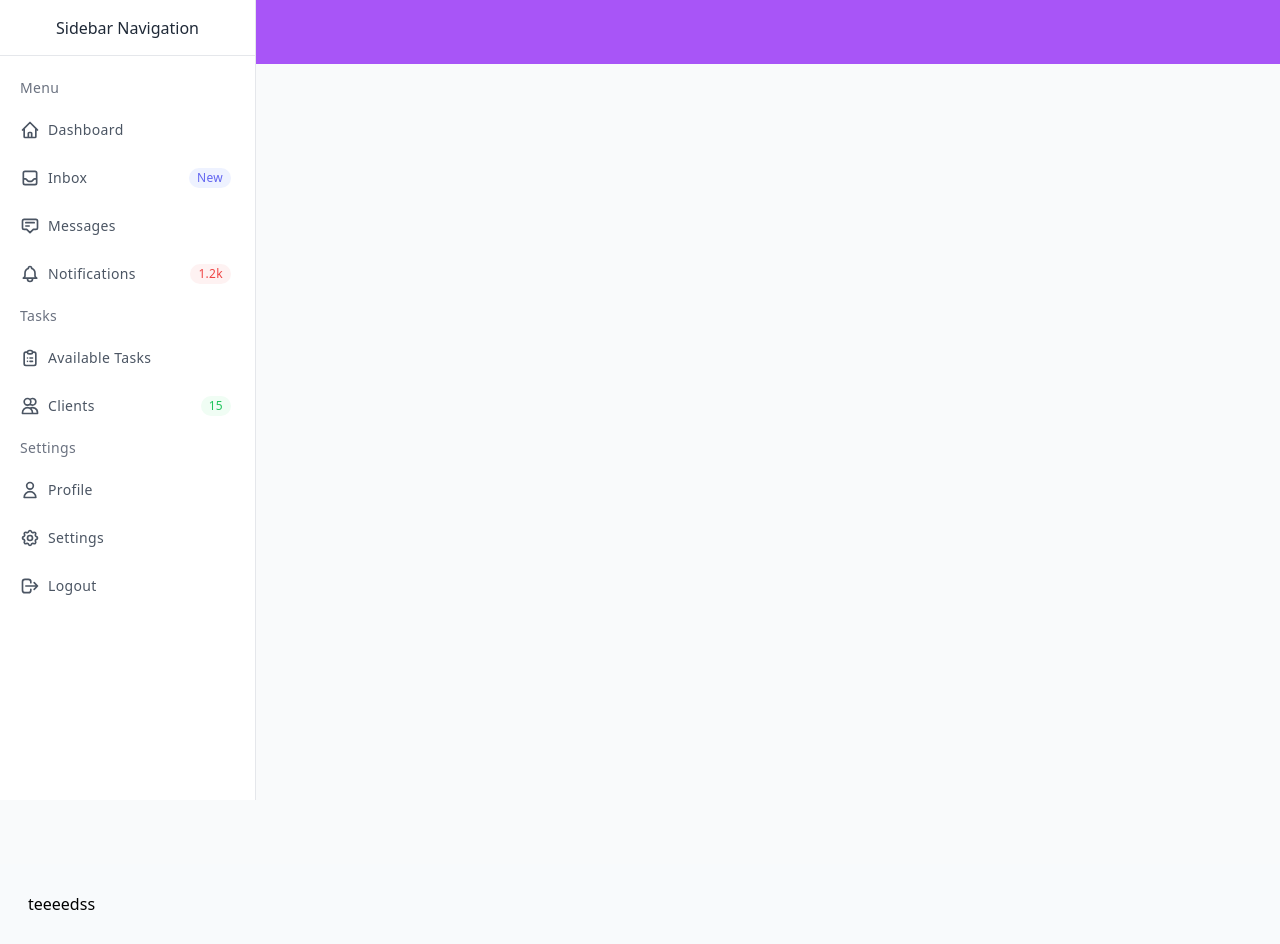
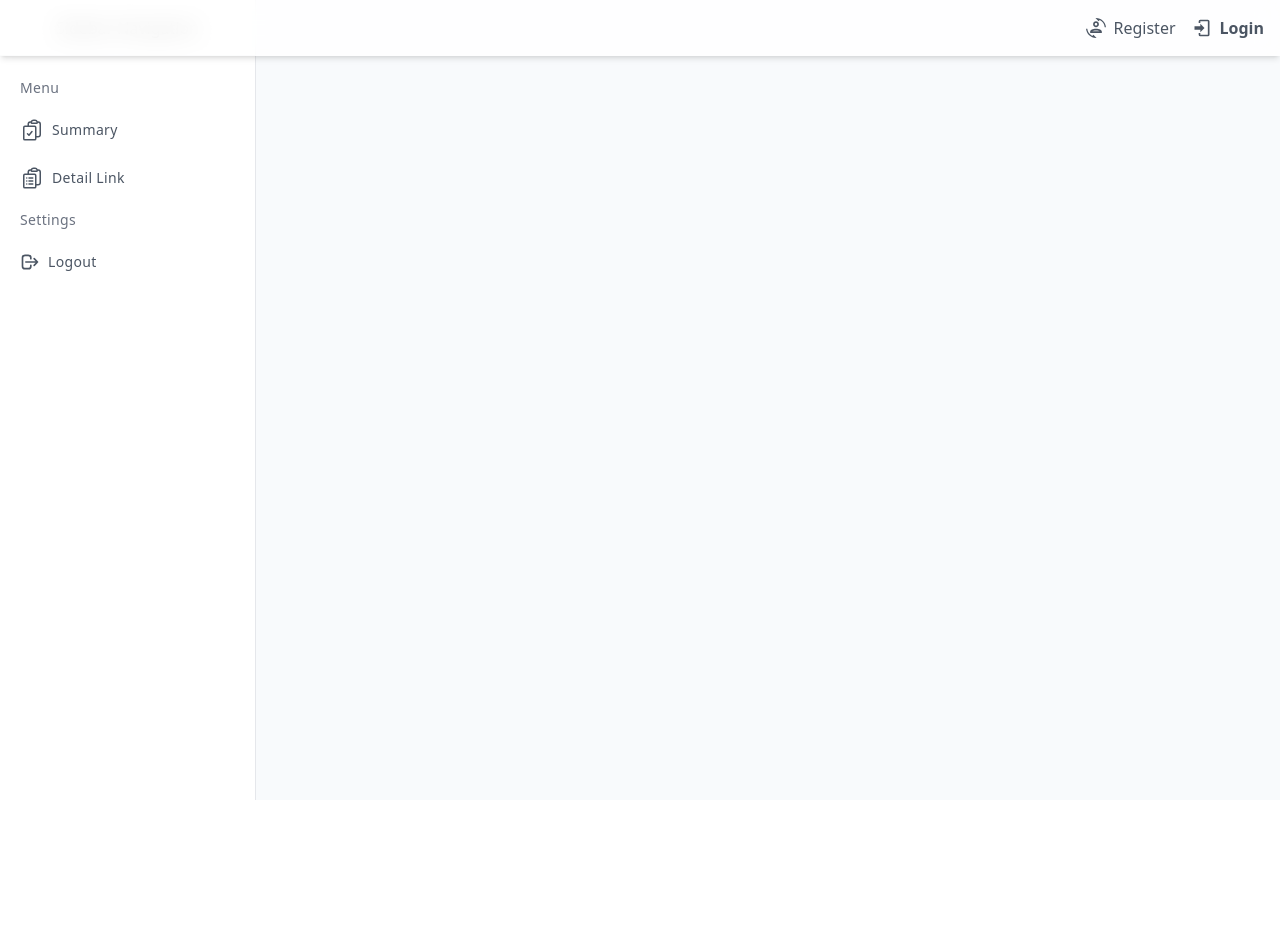
Before and after one commit to dzul58/thirdparty-risk-review, a React (Create React App) app in the folder client/: page / in a window 1280 px wide. After the commit the page ends 800 px from the top, so only its background shows below. Built offline with nearby package versions, Linux system fonts and the light colour scheme.

Commit message:
sidebar & navbar done

```diff
--- a/client/src/components/Navbar.jsx
+++ b/client/src/components/Navbar.jsx
@@ -15,15 +15,28 @@ const Navbar = () => {
   }
 
   return (
-    <div className="bg-purple-500 text-white md:relative">
-      <div className="p-4 flex justify-between items-center">
-        <h2 className="text-2xl font-bold">
-          <Link to="/" className="hover:text-white">
-            Moving Address
-          </Link>
-        </h2>
+    <nav className="flex justify-between items-center py-4 bg-white/80 backdrop-blur-md shadow-md w-full fixed top-0 left-0 right-0 z-10">
+      {/* Logo or brand name can go here */}
+      <div className="ml-4">
+        <span className="text-xl font-bold"></span>
       </div>
-    </div>
+
+      {/* Login and Register buttons */}
+      <div className="flex items-center space-x-4 mr-4">
+        <Link to="/register" className="flex items-center text-gray-600 hover:text-blue-500 cursor-pointer transition-colors duration-300">
+          <svg className="fill-current h-5 w-5 mr-2" xmlns="http://www.w3.org/2000/svg" xmlnsXlink="http://www.w3.org/1999/xlink" version="1.1" width="24" height="24" viewBox="0 0 24 24">
+            <path d="M12 0L11.34 .03L15.15 3.84L16.5 2.5C19.75 4.07 22.09 7.24 22.45 11H23.95C23.44 4.84 18.29 0 12 0M12 4C10.07 4 8.5 5.57 8.5 7.5C8.5 9.43 10.07 11 12 11C13.93 11 15.5 9.43 15.5 7.5C15.5 5.57 13.93 4 12 4M12 6C12.83 6 13.5 6.67 13.5 7.5C13.5 8.33 12.83 9 12 9C11.17 9 10.5 8.33 10.5 7.5C10.5 6.67 11.17 6 12 6M.05 13C.56 19.16 5.71 24 12 24L12.66 23.97L8.85 20.16L7.5 21.5C4.25 19.94 1.91 16.76 1.55 13H.05M12 13C8.13 13 5 14.57 5 16.5V18H19V16.5C19 14.57 15.87 13 12 13M12 15C14.11 15 15.61 15.53 16.39 16H7.61C8.39 15.53 9.89 15 12 15Z" />
+          </svg>
+          Register
+        </Link>
+        <Link to="/login" className="flex items-center text-gray-600 cursor-pointer transition-colors duration-300 font-semibold text-blue-600">
+          <svg className="fill-current h-5 w-5 mr-2" xmlns="http://www.w3.org/2000/svg" xmlnsXlink="http://www.w3.org/1999/xlink" version="1.1" width="24" height="24" viewBox="0 0 24 24">
+            <path d="M10,17V14H3V10H10V7L15,12L10,17M10,2H19A2,2 0 0,1 21,4V20A2,2 0 0,1 19,22H10A2,2 0 0,1 8,20V18H10V20H19V4H10V6H8V4A2,2 0 0,1 10,2Z" />
+          </svg>
+          Login
+        </Link>
+      </div>
+    </nav>
   );
 };
 
--- a/client/src/components/Sidebar.jsx
+++ b/client/src/components/Sidebar.jsx
@@ -1,110 +1,66 @@
-// import React, { useState } from 'react';
-// import { Link, useNavigate } from 'react-router-dom';
+import React from 'react';
+import { Link, useNavigate } from 'react-router-dom';
 
 const Sidebar = () => {
+  const navigate = useNavigate();
+
+  const handleLogout = () => {
+    // Implement logout here
+    // Example: localStorage.removeItem('access_token');
+    navigate('/login');
+  };
+
   return (
-    <div class="min-h-screen flex flex-col flex-auto flex-shrink-0 antialiased bg-gray-50 text-gray-800">
-      <div class="fixed flex flex-col top-0 left-0 w-64 bg-white h-full border-r">
-        <div class="flex items-center justify-center h-14 border-b">
+    <div className="fixed left-0 top-0 w-64 h-full bg-white border-r overflow-y-auto">
+      <div className="flex items-center justify-center h-14 border-b">
         <div>Sidebar Navigation</div>
       </div>
-        <div class="overflow-y-auto overflow-x-hidden flex-grow">
-          <ul class="flex flex-col py-4 space-y-1">
-            <li class="px-5">
-              <div class="flex flex-row items-center h-8">
-                <div class="text-sm font-light tracking-wide text-gray-500">Menu</div>
+      <div className="overflow-y-auto overflow-x-hidden flex-grow">
+        <ul className="flex flex-col py-4 space-y-1">
+          <li className="px-5">
+            <div className="flex flex-row items-center h-8">
+              <div className="text-sm font-light tracking-wide text-gray-500">Menu</div>
             </div>
           </li>
           <li>
-              <a href="#" class="relative flex flex-row items-center h-11 focus:outline-none hover:bg-gray-50 text-gray-600 hover:text-gray-800 border-l-4 border-transparent hover:border-indigo-500 pr-6">
-                <span class="inline-flex justify-center items-center ml-4">
-                  <svg class="w-5 h-5" fill="none" stroke="currentColor" viewBox="0 0 24 24" xmlns="http://www.w3.org/2000/svg"><path stroke-linecap="round" stroke-linejoin="round" stroke-width="2" d="M3 12l2-2m0 0l7-7 7 7M5 10v10a1 1 0 001 1h3m10-11l2 2m-2-2v10a1 1 0 01-1 1h-3m-6 0a1 1 0 001-1v-4a1 1 0 011-1h2a1 1 0 011 1v4a1 1 0 001 1m-6 0h6"></path></svg>
+            <Link to="/dashboard" className="relative flex flex-row items-center h-11 focus:outline-none hover:bg-gray-50 text-gray-600 hover:text-gray-800 border-l-4 border-transparent hover:border-sky-500 pr-6">
+              <span className="inline-flex justify-center items-center ml-4">
+              <svg xmlns="http://www.w3.org/2000/svg" fill="none" viewBox="0 0 24 24" strokeWidth={1.5} stroke="currentColor" className="size-6">
+                 <path strokeLinecap="round" strokeLinejoin="round" d="M11.35 3.836c-.065.21-.1.433-.1.664 0 .414.336.75.75.75h4.5a.75.75 0 0 0 .75-.75 2.25 2.25 0 0 0-.1-.664m-5.8 0A2.251 2.251 0 0 1 13.5 2.25H15c1.012 0 1.867.668 2.15 1.586m-5.8 0c-.376.023-.75.05-1.124.08C9.095 4.01 8.25 4.973 8.25 6.108V8.25m8.9-4.414c.376.023.75.05 1.124.08 1.131.094 1.976 1.057 1.976 2.192V16.5A2.25 2.25 0 0 1 18 18.75h-2.25m-7.5-10.5H4.875c-.621 0-1.125.504-1.125 1.125v11.25c0 .621.504 1.125 1.125 1.125h9.75c.621 0 1.125-.504 1.125-1.125V18.75m-7.5-10.5h6.375c.621 0 1.125.504 1.125 1.125v9.375m-8.25-3 1.5 1.5 3-3.75" />
+              </svg>
               </span>
-                <span class="ml-2 text-sm tracking-wide truncate">Dashboard</span>
-              </a>
+              <span className="ml-2 text-sm tracking-wide truncate">Summary</span>
+            </Link>
           </li>
           <li>
-              <a href="#" class="relative flex flex-row items-center h-11 focus:outline-none hover:bg-gray-50 text-gray-600 hover:text-gray-800 border-l-4 border-transparent hover:border-indigo-500 pr-6">
-                <span class="inline-flex justify-center items-center ml-4">
-                  <svg class="w-5 h-5" fill="none" stroke="currentColor" viewBox="0 0 24 24" xmlns="http://www.w3.org/2000/svg"><path stroke-linecap="round" stroke-linejoin="round" stroke-width="2" d="M20 13V6a2 2 0 00-2-2H6a2 2 0 00-2 2v7m16 0v5a2 2 0 01-2 2H6a2 2 0 01-2-2v-5m16 0h-2.586a1 1 0 00-.707.293l-2.414 2.414a1 1 0 01-.707.293h-3.172a1 1 0 01-.707-.293l-2.414-2.414A1 1 0 006.586 13H4"></path></svg>
+            <Link to="/inbox" className="relative flex flex-row items-center h-11 focus:outline-none hover:bg-gray-50 text-gray-600 hover:text-gray-800 border-l-4 border-transparent hover:border-sky-500 pr-6">
+              <span className="inline-flex justify-center items-center ml-4">
+              <svg xmlns="http://www.w3.org/2000/svg" fill="none" viewBox="0 0 24 24" strokeWidth={1.5} stroke="currentColor" className="size-6">
+                <path strokeLinecap="round" strokeLinejoin="round" d="M9 12h3.75M9 15h3.75M9 18h3.75m3 .75H18a2.25 2.25 0 0 0 2.25-2.25V6.108c0-1.135-.845-2.098-1.976-2.192a48.424 48.424 0 0 0-1.123-.08m-5.801 0c-.065.21-.1.433-.1.664 0 .414.336.75.75.75h4.5a.75.75 0 0 0 .75-.75 2.25 2.25 0 0 0-.1-.664m-5.8 0A2.251 2.251 0 0 1 13.5 2.25H15c1.012 0 1.867.668 2.15 1.586m-5.8 0c-.376.023-.75.05-1.124.08C9.095 4.01 8.25 4.973 8.25 6.108V8.25m0 0H4.875c-.621 0-1.125.504-1.125 1.125v11.25c0 .621.504 1.125 1.125 1.125h9.75c.621 0 1.125-.504 1.125-1.125V9.375c0-.621-.504-1.125-1.125-1.125H8.25ZM6.75 12h.008v.008H6.75V12Zm0 3h.008v.008H6.75V15Zm0 3h.008v.008H6.75V18Z" />
+              </svg>
               </span>
-                <span class="ml-2 text-sm tracking-wide truncate">Inbox</span>
-                <span class="px-2 py-0.5 ml-auto text-xs font-medium tracking-wide text-indigo-500 bg-indigo-50 rounded-full">New</span>
-              </a>
+              <span className="ml-2 text-sm tracking-wide truncate">Detail Link</span>
+            </Link>
           </li>
-            <li>
-              <a href="#" class="relative flex flex-row items-center h-11 focus:outline-none hover:bg-gray-50 text-gray-600 hover:text-gray-800 border-l-4 border-transparent hover:border-indigo-500 pr-6">
-                <span class="inline-flex justify-center items-center ml-4">
-                  <svg class="w-5 h-5" fill="none" stroke="currentColor" viewBox="0 0 24 24" xmlns="http://www.w3.org/2000/svg"><path stroke-linecap="round" stroke-linejoin="round" stroke-width="2" d="M7 8h10M7 12h4m1 8l-4-4H5a2 2 0 01-2-2V6a2 2 0 012-2h14a2 2 0 012 2v8a2 2 0 01-2 2h-3l-4 4z"></path></svg>
-                </span>
-                <span class="ml-2 text-sm tracking-wide truncate">Messages</span>
-              </a>
-            </li>
-            <li>
-              <a href="#" class="relative flex flex-row items-center h-11 focus:outline-none hover:bg-gray-50 text-gray-600 hover:text-gray-800 border-l-4 border-transparent hover:border-indigo-500 pr-6">
-                <span class="inline-flex justify-center items-center ml-4">
-                  <svg class="w-5 h-5" fill="none" stroke="currentColor" viewBox="0 0 24 24" xmlns="http://www.w3.org/2000/svg"><path stroke-linecap="round" stroke-linejoin="round" stroke-width="2" d="M15 17h5l-1.405-1.405A2.032 2.032 0 0118 14.158V11a6.002 6.002 0 00-4-5.659V5a2 2 0 10-4 0v.341C7.67 6.165 6 8.388 6 11v3.159c0 .538-.214 1.055-.595 1.436L4 17h5m6 0v1a3 3 0 11-6 0v-1m6 0H9"></path></svg>
-                </span>
-                <span class="ml-2 text-sm tracking-wide truncate">Notifications</span>
-                <span class="px-2 py-0.5 ml-auto text-xs font-medium tracking-wide text-red-500 bg-red-50 rounded-full">1.2k</span>
-              </a>
-            </li>
-            <li class="px-5">
-              <div class="flex flex-row items-center h-8">
-                <div class="text-sm font-light tracking-wide text-gray-500">Tasks</div>
+          <li className="px-5">
+            <div className="flex flex-row items-center h-8">
+              <div className="text-sm font-light tracking-wide text-gray-500">Settings</div>
             </div>
           </li>
           <li>
-              <a href="#" class="relative flex flex-row items-center h-11 focus:outline-none hover:bg-gray-50 text-gray-600 hover:text-gray-800 border-l-4 border-transparent hover:border-indigo-500 pr-6">
-                <span class="inline-flex justify-center items-center ml-4">
-                  <svg class="w-5 h-5" fill="none" stroke="currentColor" viewBox="0 0 24 24" xmlns="http://www.w3.org/2000/svg"><path stroke-linecap="round" stroke-linejoin="round" stroke-width="2" d="M9 5H7a2 2 0 00-2 2v12a2 2 0 002 2h10a2 2 0 002-2V7a2 2 0 00-2-2h-2M9 5a2 2 0 002 2h2a2 2 0 002-2M9 5a2 2 0 012-2h2a2 2 0 012 2m-3 7h3m-3 4h3m-6-4h.01M9 16h.01"></path></svg>
-                </span>
-                <span class="ml-2 text-sm tracking-wide truncate">Available Tasks</span>
-              </a>
-            </li>
-            <li>
-              <a href="#" class="relative flex flex-row items-center h-11 focus:outline-none hover:bg-gray-50 text-gray-600 hover:text-gray-800 border-l-4 border-transparent hover:border-indigo-500 pr-6">
-                <span class="inline-flex justify-center items-center ml-4">
-                  <svg class="w-5 h-5" fill="none" stroke="currentColor" viewBox="0 0 24 24" xmlns="http://www.w3.org/2000/svg"><path stroke-linecap="round" stroke-linejoin="round" stroke-width="2" d="M12 4.354a4 4 0 110 5.292M15 21H3v-1a6 6 0 0112 0v1zm0 0h6v-1a6 6 0 00-9-5.197M13 7a4 4 0 11-8 0 4 4 0 018 0z"></path></svg>
-                </span>
-                <span class="ml-2 text-sm tracking-wide truncate">Clients</span>
-                <span class="px-2 py-0.5 ml-auto text-xs font-medium tracking-wide text-green-500 bg-green-50 rounded-full">15</span>
-              </a>
-            </li>
-            <li class="px-5">
-              <div class="flex flex-row items-center h-8">
-                <div class="text-sm font-light tracking-wide text-gray-500">Settings</div>
-              </div>
-            </li>
-            <li>
-              <a href="#" class="relative flex flex-row items-center h-11 focus:outline-none hover:bg-gray-50 text-gray-600 hover:text-gray-800 border-l-4 border-transparent hover:border-indigo-500 pr-6">
-                <span class="inline-flex justify-center items-center ml-4">
-                  <svg class="w-5 h-5" fill="none" stroke="currentColor" viewBox="0 0 24 24" xmlns="http://www.w3.org/2000/svg"><path stroke-linecap="round" stroke-linejoin="round" stroke-width="2" d="M16 7a4 4 0 11-8 0 4 4 0 018 0zM12 14a7 7 0 00-7 7h14a7 7 0 00-7-7z"></path></svg>
-                </span>
-                <span class="ml-2 text-sm tracking-wide truncate">Profile</span>
-              </a>
-            </li>
-            <li>
-              <a href="#" class="relative flex flex-row items-center h-11 focus:outline-none hover:bg-gray-50 text-gray-600 hover:text-gray-800 border-l-4 border-transparent hover:border-indigo-500 pr-6">
-                <span class="inline-flex justify-center items-center ml-4">
-                  <svg class="w-5 h-5" fill="none" stroke="currentColor" viewBox="0 0 24 24" xmlns="http://www.w3.org/2000/svg">
-                    <path stroke-linecap="round" stroke-linejoin="round" stroke-width="2" d="M10.325 4.317c.426-1.756 2.924-1.756 3.35 0a1.724 1.724 0 002.573 1.066c1.543-.94 3.31.826 2.37 2.37a1.724 1.724 0 001.065 2.572c1.756.426 1.756 2.924 0 3.35a1.724 1.724 0 00-1.066 2.573c.94 1.543-.826 3.31-2.37 2.37a1.724 1.724 0 00-2.572 1.065c-.426 1.756-2.924 1.756-3.35 0a1.724 1.724 0 00-2.573-1.066c-1.543.94-3.31-.826-2.37-2.37a1.724 1.724 0 00-1.065-2.572c-1.756-.426-1.756-2.924 0-3.35a1.724 1.724 0 001.066-2.573c-.94-1.543.826-3.31 2.37-2.37.996.608 2.296.07 2.572-1.065z"></path>
-                    <path stroke-linecap="round" stroke-linejoin="round" stroke-width="2" d="M15 12a3 3 0 11-6 0 3 3 0 016 0z"></path>
+            <button
+              onClick={handleLogout}
+              className="w-full text-left relative flex flex-row items-center h-11 focus:outline-none hover:bg-gray-50 text-gray-600 hover:text-gray-800 border-l-4 border-transparent hover:border-sky-500 pr-6"
+            >
+              <span className="inline-flex justify-center items-center ml-4">
+                <svg className="w-5 h-5" fill="none" stroke="currentColor" viewBox="0 0 24 24" xmlns="http://www.w3.org/2000/svg">
+                  <path strokeLinecap="round" strokeLinejoin="round" strokeWidth="2" d="M17 16l4-4m0 0l-4-4m4 4H7m6 4v1a3 3 0 01-3 3H6a3 3 0 01-3-3V7a3 3 0 013-3h4a3 3 0 013 3v1"></path>
                 </svg>
               </span>
-                <span class="ml-2 text-sm tracking-wide truncate">Settings</span>
-              </a>
-            </li>
-            <li>
-              <a href="#" class="relative flex flex-row items-center h-11 focus:outline-none hover:bg-gray-50 text-gray-600 hover:text-gray-800 border-l-4 border-transparent hover:border-indigo-500 pr-6">
-                <span class="inline-flex justify-center items-center ml-4">
-                  <svg class="w-5 h-5" fill="none" stroke="currentColor" viewBox="0 0 24 24" xmlns="http://www.w3.org/2000/svg"><path stroke-linecap="round" stroke-linejoin="round" stroke-width="2" d="M17 16l4-4m0 0l-4-4m4 4H7m6 4v1a3 3 0 01-3 3H6a3 3 0 01-3-3V7a3 3 0 013-3h4a3 3 0 013 3v1"></path></svg>
-                </span>
-                <span class="ml-2 text-sm tracking-wide truncate">Logout</span>
-              </a>
+              <span className="ml-2 text-sm tracking-wide truncate">Logout</span>
+            </button>
           </li>
         </ul>
-        </div>
       </div>
     </div>
   );
--- a/client/src/pages/Parent.jsx
+++ b/client/src/pages/Parent.jsx
@@ -6,8 +6,8 @@ import Sidebar from '../components/Sidebar';
 const Parent = () => {
   return (
     <div className="flex flex-col min-h-screen bg-slate-50 ">
+      <Sidebar />
       <Navbar />
-      <Sidebar />
       <div className="flex-1 p-2">
         <Outlet />
       </div>
--- a/client/src/pages/Home.jsx
+++ b/client/src/pages/Summary.jsx
@@ -3,7 +3,7 @@ import axios from 'axios';
 import { Link, useNavigate } from 'react-router-dom';
 import Swal from 'sweetalert2';
 
-const Home = () => {
+const Summary = () => {
 
   return (
     <div className="overflow-x-auto p-5 bg-slate-50">
@@ -12,4 +12,4 @@ const Home = () => {
   );
 };
 
-export default Home;
+export default Summary;
--- a/client/src/router/index.jsx
+++ b/client/src/router/index.jsx
@@ -1,5 +1,5 @@
 import { createBrowserRouter, redirect } from 'react-router-dom';
-import Home from '../pages/Home';
+import Summary from '../pages/Summary';
 import Login from '../pages/Login';
 import Parent from '../pages/Parent';
 
@@ -38,7 +38,7 @@ const router = createBrowserRouter([
       children: [
         {
           path: "/",
-          element: <Home />,
+          element: <Summary />,
         },
       ],
       // loader: aunthBeforeLogin,
```
Lines whose indentation alone changed are shown as unchanged.
